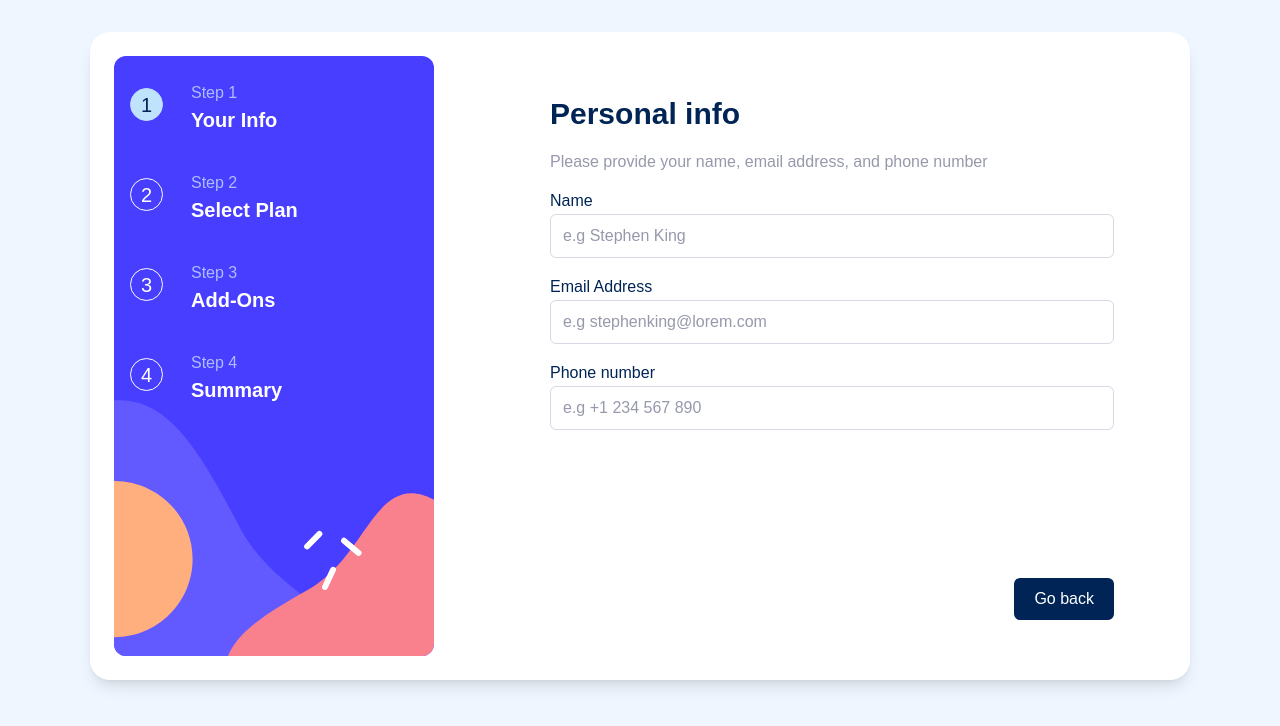
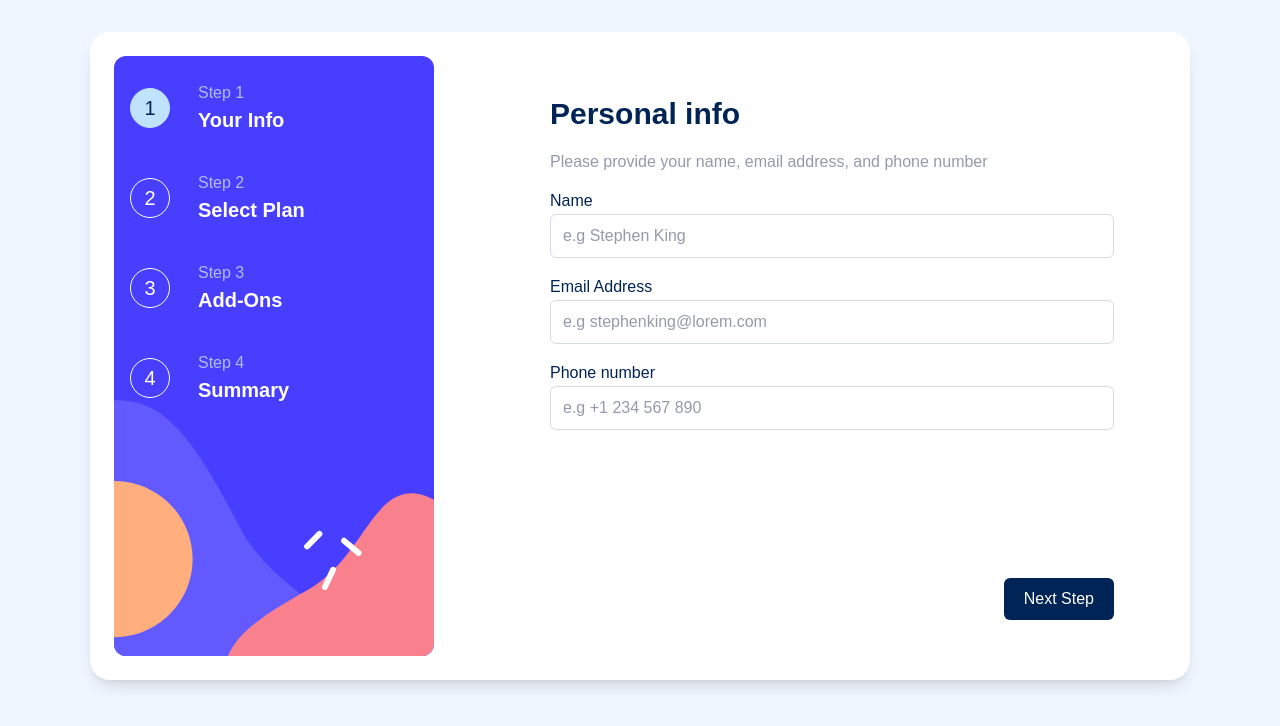
Before and after one commit to eugenederii/step-form, a React (Create React App) app: page / in a window 1280 px wide. Shown: the top 726 px of the page. Built offline with nearby package versions, Linux system fonts and the light colour scheme.

Commit message:
fix: view

```diff
--- a/src/components/stepIndicator/stepIndicator.tsx
+++ b/src/components/stepIndicator/stepIndicator.tsx
@@ -27,7 +27,7 @@ export const StepIndicator: React.FC<StepIndicatorProps> = ({
                 currentStep === index + 1
                   ? "bg-light-blue border-light-blue text-marine"
                   : "bg-transparent text-white"
-              } w-[33px] font-medium mt-5 text-xl h-[33px] z-40 flex items-center justify-center border border-solid rounded-full`}
+              } w-[33px] md:w-[40px] font-medium mt-5 text-xl h-[33px] md:h-[40px] z-40 flex items-center justify-center border border-solid rounded-full`}
             >
               {index + 1}
             </div>
--- a/src/pages/page-form/page-form.tsx
+++ b/src/pages/page-form/page-form.tsx
@@ -72,7 +72,7 @@ export const PageForm: FC<PageFormProps> = ({ onContinue }) => {
             className="bg-marine px-5 py-3 w-fit text-white rounded-md hover:bg-my-blue duration-400 transition-colors"
             type="submit"
           >
-            Go back
+            Next Step
           </button>
         </div>
       )}
```
